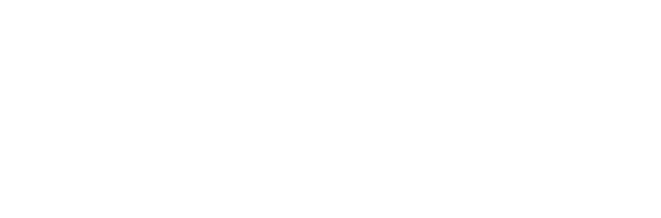
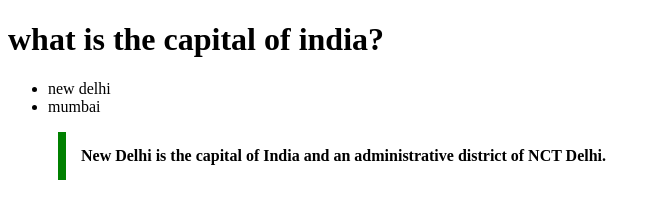
Before and after one commit to acciojob/trivia-chirag123771, a website: page main.html in a window 1280 px wide. Shown: the whole page, without its empty margins (0-661 px from the left). Drawn offline with Linux system fonts and the light colour scheme.

Commit message:
created a submission

```diff
--- a/main.html
+++ b/main.html
@@ -7,9 +7,14 @@
 </head>
 
 <body>
-	<!-- the entire body must be written by student -->
-    <script type="text/javascript" src="./script.js">
-</script>
+	<h1>what is the capital of india?</h1>
+	<ul style="hollow circle">
+		<li>new delhi</li>
+		<li>mumbai</li>
+	</ul>
+	<blockquote cite="https://en.wikipedia.org/wiki/New_Delhi">
+		<p class="text">New Delhi is the capital of India and an administrative district of NCT Delhi.</p>
+	</blockquote>
 
 </body>
 
--- a/styles.css
+++ b/styles.css
@@ -1,2 +1,9 @@
-
+.text{
+	max-width: 600px;
+	margin: 10px;
+	padding: 15px;
+	border-left: 8px solid green;
+	background-color: #f8fffe"";
+	font-weight: bold;
+}
 /* Your CSS Code here. */
```
